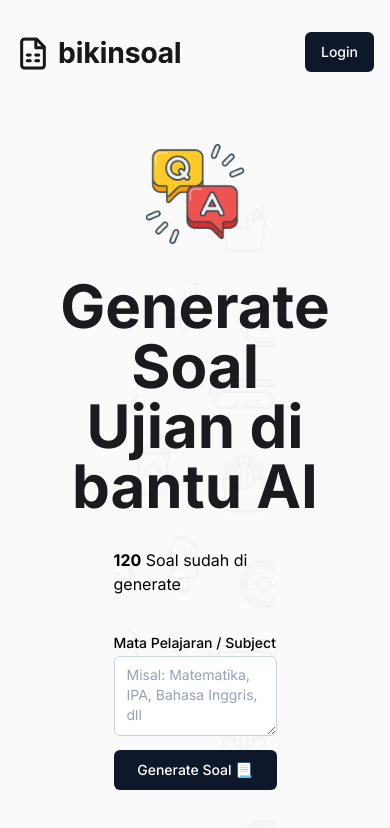
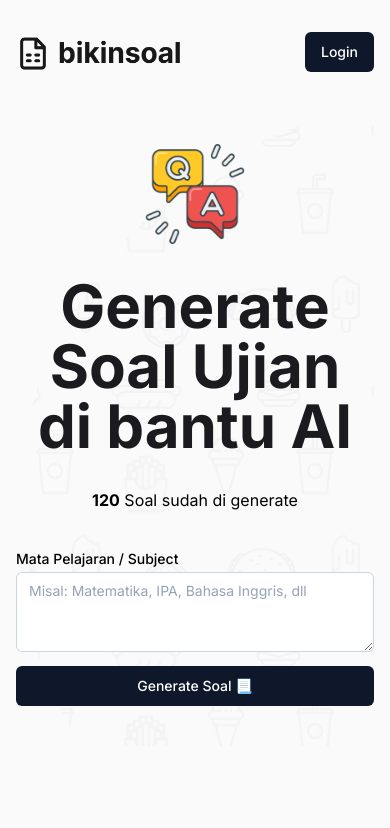
Before and after one commit to fahreziadh/bikinsoal, a Next.js app: page / in a window 390 px wide. Shown: the top 828 px of the page. Built offline with nearby package versions, Linux system fonts and the light colour scheme.

Commit message:
responsiveness

```diff
--- a/app/page.tsx
+++ b/app/page.tsx
@@ -77,7 +77,7 @@ const Page = () => {
     setIsFetching(false);
   };
   return (
-    <div className='container w-1/2'>
+    <div className='container sm:w-1/2'>
       <div className="flex flex-col items-center justify-center bg-[url('/bg-transparent.svg')] py-10">
         <Image
           src="/illustration.png"
```
